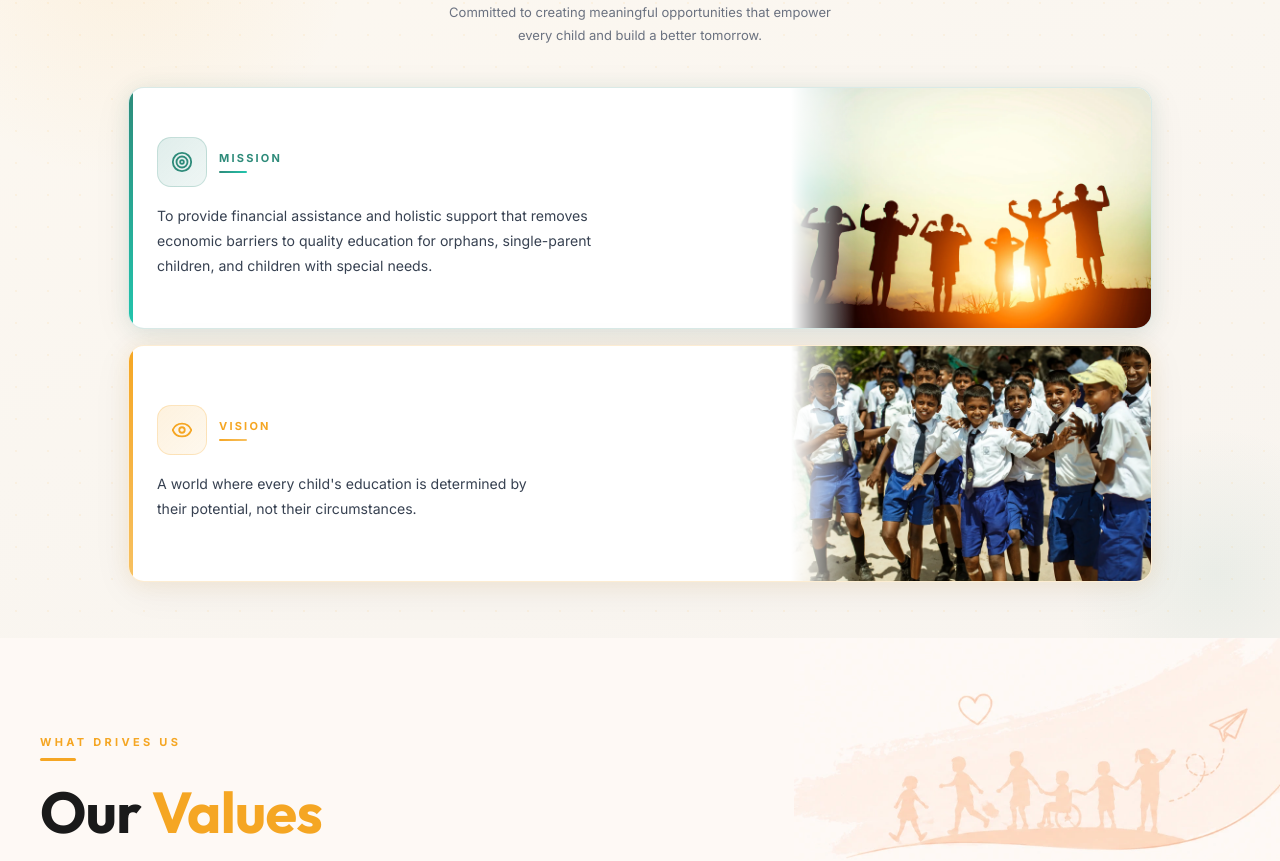
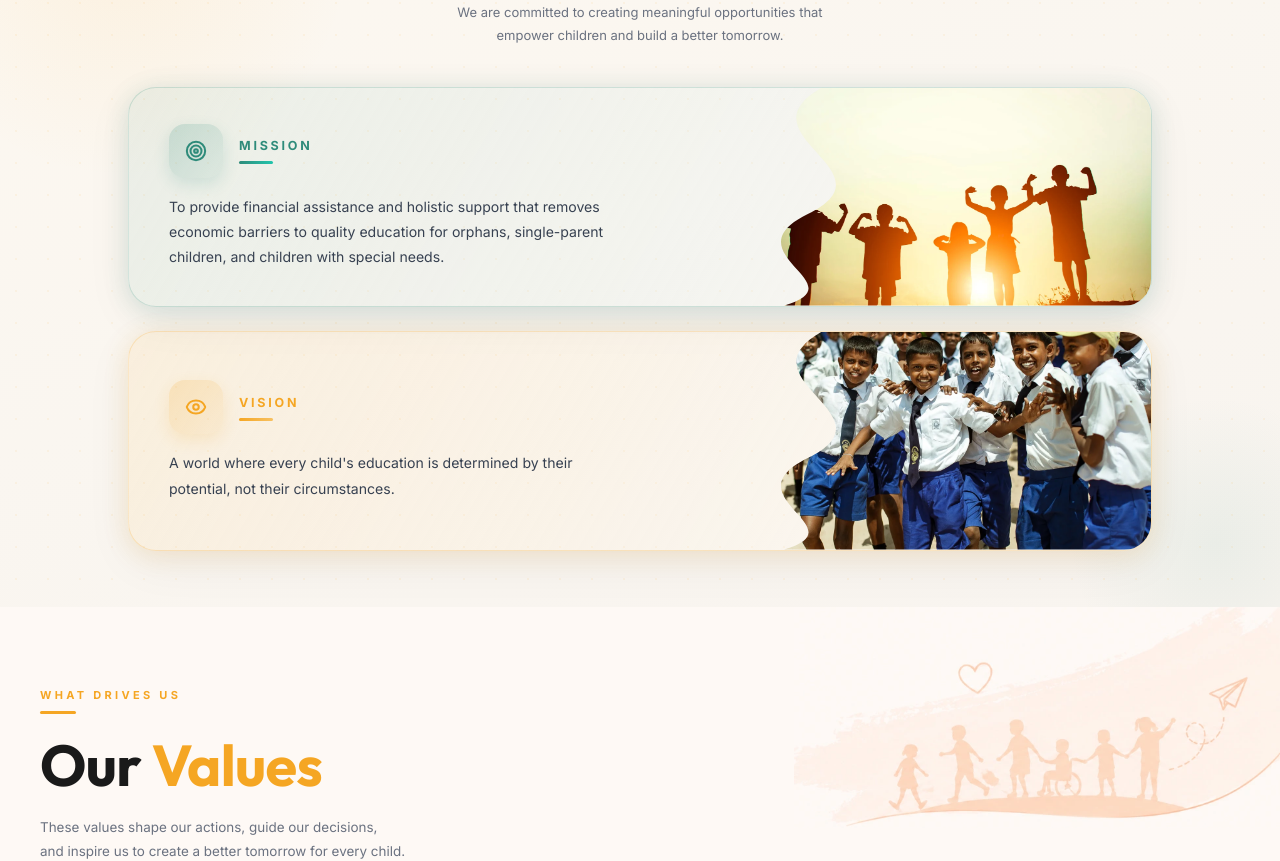
Before and after one commit to shashinadh28/Adhyapana-Foundation, a React (Vite) app: page / in a window 1280 px wide. Shown: the part 1799-2660 px from the top of the page. Built offline with nearby package versions, Linux system fonts and the light colour scheme.

Commit message:
feat: replace Our Purpose with custom wave-clipped card design, keeping Mission first

```diff
--- a/src/components/VisionMission.jsx
+++ b/src/components/VisionMission.jsx
@@ -1,7 +1,123 @@
-import { useRef } from "react";
+import React, { useRef } from "react";
 import { motion, useInView } from "framer-motion";
 import { Eye, Target, Heart, Sparkles, Users, Shield } from "lucide-react";
 import { useNavigate } from "react-router-dom";
+
+/**
+ * Reusable wave-clip SVG defs.
+ * clipPathUnits="objectBoundingBox" means the path coordinates (0–1)
+ * scale automatically to whatever size the image container ends up being —
+ * no need to hand-tune pixel values per breakpoint.
+ */
+function WaveClipDefs() {
+  return (
+    <svg width="0" height="0" className="absolute">
+      <defs>
+        <clipPath id="wave-clip" clipPathUnits="objectBoundingBox">
+          <path d="M0.30,0 C0.12,0.22 0.46,0.38 0.27,0.58 C0.10,0.76 0.38,0.90 0.22,1 L1,1 L1,0 Z" />
+        </clipPath>
+      </defs>
+    </svg>
+  );
+}
+
+function PurposeCard({
+  icon: Icon,
+  label,
+  text,
+  image,
+  imageAlt,
+  accent,     // e.g. "#F5A623"
+  accentTo,   // gradient end, e.g. "#f7c162"
+  tint,       // soft background tint behind whole card
+  iconBg,     // icon circle bg
+  shadow,     // box-shadow color
+  border,     // border color
+  delay = 0,
+}) {
+  return (
+    <motion.div
+      initial={{ opacity: 0, y: 28 }}
+      whileInView={{ opacity: 1, y: 0 }}
+      viewport={{ once: true, amount: 0.3 }}
+      transition={{ duration: 0.7, delay, ease: [0.22, 1, 0.36, 1] }}
+      className="group relative rounded-[28px] overflow-hidden flex flex-col md:flex-row"
+      style={{
+        background: tint,
+        boxShadow: `0 4px 24px ${shadow}, 0 12px 48px rgba(17,24,39,0.06)`,
+        border: `1px solid ${border}`,
+        minHeight: 220, // slightly reduced from 260 to keep gaps smaller
+      }}
+    >
+      {/* Content */}
+      <div className="relative z-10 flex-1 px-8 md:px-10 py-8 md:py-9 flex flex-col justify-center">
+        <div className="flex items-center gap-4 mb-4">
+          <div
+            className="flex items-center justify-center flex-shrink-0 transition-transform duration-300 group-hover:scale-110 group-hover:rotate-6"
+            style={{
+              width: 54,
+              height: 54,
+              borderRadius: 16,
+              background: iconBg,
+              boxShadow: `0 6px 16px ${shadow}`,
+            }}
+          >
+            <Icon size={22} style={{ color: accent }} strokeWidth={2.2} />
+          </div>
+          <div>
+            <span
+              className="font-extrabold uppercase block font-body"
+              style={{ fontSize: 12.5, color: accent, letterSpacing: "0.22em" }}
+            >
+              {label}
+            </span>
+            <div
+              style={{
+                width: 34,
+                height: 3,
+                background: `linear-gradient(90deg, ${accent}, ${accentTo})`,
+                borderRadius: 2,
+                marginTop: 5,
+              }}
+            />
+          </div>
+        </div>
+
+        <p
+          className="text-gray-700 leading-[1.8] font-body"
+          style={{ fontSize: "clamp(13.5px, 1.1vw, 15.5px)", maxWidth: 460 }}
+        >
+          {text}
+        </p>
+      </div>
+
+      {/* Image with wave-clipped edge */}
+      <div
+        className="relative flex-shrink-0 w-full md:w-[46%]"
+        style={{ minHeight: 200 }}
+      >
+        <div
+          className="absolute inset-0 transition-transform duration-700 group-hover:scale-[1.04]"
+          style={{
+            clipPath: "url(#wave-clip)",
+            WebkitClipPath: "url(#wave-clip)",
+          }}
+        >
+          <img
+            src={image}
+            alt={imageAlt}
+            className="w-full h-full object-cover"
+          />
+          {/* subtle color wash on hover */}
+          <div
+            className="absolute inset-0 opacity-0 group-hover:opacity-100 transition-opacity duration-500"
+            style={{ background: `${accent}14` }}
+          />
+        </div>
+      </div>
+    </motion.div>
+  );
+}
 
 /* ── Our Values data ── */
 const values = [
@@ -107,16 +223,24 @@ export default function VisionMission() {
       <section
         ref={sectionRef}
         className="relative w-full py-14 px-6 overflow-hidden"
-        style={{ background: "linear-gradient(160deg, #fdf8f0 0%, #faf6f0 50%, #f8f4ef 100%)" }}
+        style={{
+          background: "linear-gradient(160deg, #fdf8f0 0%, #faf6f0 50%, #f8f4ef 100%)",
+        }}
       >
-        {/* Decorative blobs */}
+        <WaveClipDefs />
+
+        {/* Decorative background blobs */}
         <div
           className="absolute -top-32 -left-32 w-[500px] h-[500px] rounded-full pointer-events-none"
-          style={{ background: "radial-gradient(circle, rgba(245,166,35,0.08) 0%, transparent 65%)" }}
+          style={{
+            background: "radial-gradient(circle, rgba(245,166,35,0.08) 0%, transparent 65%)",
+          }}
         />
         <div
           className="absolute -bottom-24 -right-24 w-80 h-80 rounded-full pointer-events-none"
-          style={{ background: "radial-gradient(circle, rgba(46,139,122,0.07) 0%, transparent 65%)" }}
+          style={{
+            background: "radial-gradient(circle, rgba(46,139,122,0.07) 0%, transparent 65%)",
+          }}
         />
         {/* Dot grid */}
         <div
@@ -129,14 +253,13 @@ export default function VisionMission() {
         />
 
         <div className="relative max-w-5xl mx-auto">
-          {/* ── Section header ── */}
+          {/* Section header */}
           <motion.div
             initial={{ opacity: 0, y: 24 }}
             animate={inView ? { opacity: 1, y: 0 } : {}}
             transition={{ duration: 0.65 }}
             className="text-center mb-10"
           >
-            {/* Eyebrow pill */}
             <div
               className="inline-flex items-center gap-2 mb-4 px-4 py-2 rounded-full"
               style={{
@@ -149,7 +272,7 @@ export default function VisionMission() {
                 style={{ background: "#F5A623" }}
               />
               <span
-                className="font-body font-bold uppercase tracking-[0.26em]"
+                className="font-bold uppercase tracking-[0.26em] font-body"
                 style={{ fontSize: 10.5, color: "#F5A623" }}
               >
                 Our Purpose
@@ -161,205 +284,57 @@ export default function VisionMission() {
               style={{ fontSize: "clamp(26px, 4vw, 48px)", lineHeight: 1.08 }}
             >
               Our Mission. Our Vision.{" "}
-              <span style={{ color: "#F5A623", fontStyle: "italic" }}>Their Future.</span>
+              <span style={{ color: "#F5A623", fontStyle: "italic" }}>
+                Their Future.
+              </span>
             </h2>
             <p
-              className="font-body text-gray-500 leading-[1.75] max-w-sm mx-auto"
+              className="text-gray-500 leading-[1.75] max-w-sm mx-auto font-body"
               style={{ fontSize: "clamp(13px, 1vw, 14.5px)" }}
             >
-              Committed to creating meaningful opportunities that empower
-              every child and build a better tomorrow.
+              We are committed to creating meaningful opportunities that empower children and build a better tomorrow.
             </p>
           </motion.div>
 
-          {/* ── Cards ── */}
-          <div className="flex flex-col gap-4">
+          {/* Cards */}
+          <div className="flex flex-col gap-6">
+            {/* MISSION Card (first) */}
+            <PurposeCard
+              icon={Target}
+              label="Mission"
+              text="To provide financial assistance and holistic support that removes economic barriers to quality education for orphans, single-parent children, and children with special needs."
+              image="/Our-Purpose/mission.webp"
+              imageAlt="Mission — children studying at desks"
+              accent="#2E8B7A"
+              accentTo="#22c5ad"
+              tint="linear-gradient(120deg, rgba(46,139,122,0.08) 0%, rgba(255,255,255,0.4) 100%)"
+              iconBg="linear-gradient(135deg, rgba(46,139,122,0.20) 0%, rgba(46,139,122,0.08) 100%)"
+              shadow="rgba(46,139,122,0.16)"
+              border="rgba(46,139,122,0.20)"
+              delay={0.1}
+            />
 
-            {/* ── MISSION Card (first) ── */}
-            <motion.div
-              initial={{ opacity: 0, x: -28 }}
-              animate={inView ? { opacity: 1, x: 0 } : {}}
-              transition={{ duration: 0.7, delay: 0.12, ease: [0.22, 1, 0.36, 1] }}
-              className="group relative rounded-2xl overflow-hidden flex flex-col md:flex-row"
-              style={{
-                background: "#fff",
-                boxShadow: "0 2px 20px rgba(46,139,122,0.10), 0 8px 40px rgba(0,0,0,0.06)",
-                border: "1px solid rgba(46,139,122,0.18)",
-                minHeight: 190,
-              }}
-            >
-              {/* Left color accent bar */}
-              <div
-                className="absolute left-0 top-0 bottom-0 w-1 rounded-l-2xl"
-                style={{ background: "linear-gradient(180deg, #2E8B7A 0%, #22c5ad 100%)" }}
-              />
-
-              {/* Content */}
-              <div className="flex-1 pl-7 pr-6 py-8 md:py-9 flex flex-col justify-center">
-                {/* Icon + badge row */}
-                <div className="flex items-center gap-3 mb-4">
-                  <div
-                    className="flex items-center justify-center flex-shrink-0 transition-transform duration-300 group-hover:scale-110"
-                    style={{
-                      width: 50,
-                      height: 50,
-                      borderRadius: 14,
-                      background: "linear-gradient(135deg, rgba(46,139,122,0.15) 0%, rgba(46,139,122,0.08) 100%)",
-                      border: "1.5px solid rgba(46,139,122,0.20)",
-                    }}
-                  >
-                    <Target size={22} style={{ color: "#2E8B7A" }} />
-                  </div>
-                  <div>
-                    <span
-                      className="font-body font-extrabold uppercase tracking-[0.24em] block"
-                      style={{ fontSize: 11, color: "#2E8B7A", letterSpacing: "0.2em" }}
-                    >
-                      Mission
-                    </span>
-                    <div
-                      style={{
-                        width: 28,
-                        height: 2.5,
-                        background: "linear-gradient(90deg, #2E8B7A, #22c5ad)",
-                        borderRadius: 2,
-                        marginTop: 4,
-                      }}
-                    />
-                  </div>
-                </div>
-
-                <p
-                  className="font-body text-gray-700 leading-[1.8]"
-                  style={{ fontSize: "clamp(13.5px, 1.1vw, 15.5px)", maxWidth: 440 }}
-                >
-                  To provide financial assistance and holistic support that removes
-                  economic barriers to quality education for orphans, single-parent
-                  children, and children with special needs.
-                </p>
-              </div>
-
-              {/* Right: image */}
-              <div
-                className="relative flex-shrink-0 overflow-hidden"
-                style={{ width: "clamp(180px, 36%, 360px)", minHeight: 190 }}
-              >
-                {/* Fade edge */}
-                <div
-                  className="absolute inset-y-0 left-0 w-16 z-10 pointer-events-none hidden md:block"
-                  style={{
-                    background: "linear-gradient(to right, #fff 0%, transparent 100%)",
-                  }}
-                />
-                {/* Teal tint overlay */}
-                <div
-                  className="absolute inset-0 z-[5] pointer-events-none opacity-0 group-hover:opacity-100 transition-opacity duration-500"
-                  style={{ background: "rgba(46,139,122,0.06)" }}
-                />
-                <img
-                  src="/Our-Purpose/mission.webp"
-                  alt="Mission — children studying at desks"
-                  className="w-full h-full object-cover transition-transform duration-700 group-hover:scale-105"
-                  style={{ minHeight: 190 }}
-                />
-              </div>
-            </motion.div>
-
-            {/* ── VISION Card (second) ── */}
-            <motion.div
-              initial={{ opacity: 0, x: 28 }}
-              animate={inView ? { opacity: 1, x: 0 } : {}}
-              transition={{ duration: 0.7, delay: 0.24, ease: [0.22, 1, 0.36, 1] }}
-              className="group relative rounded-2xl overflow-hidden flex flex-col md:flex-row"
-              style={{
-                background: "#fff",
-                boxShadow: "0 2px 20px rgba(245,166,35,0.10), 0 8px 40px rgba(0,0,0,0.06)",
-                border: "1px solid rgba(245,166,35,0.20)",
-                minHeight: 190,
-              }}
-            >
-              {/* Left color accent bar */}
-              <div
-                className="absolute left-0 top-0 bottom-0 w-1 rounded-l-2xl"
-                style={{ background: "linear-gradient(180deg, #F5A623 0%, #f7c162 100%)" }}
-              />
-
-              {/* Content */}
-              <div className="flex-1 pl-7 pr-6 py-8 md:py-9 flex flex-col justify-center">
-                {/* Icon + badge row */}
-                <div className="flex items-center gap-3 mb-4">
-                  <div
-                    className="flex items-center justify-center flex-shrink-0 transition-transform duration-300 group-hover:scale-110"
-                    style={{
-                      width: 50,
-                      height: 50,
-                      borderRadius: 14,
-                      background: "linear-gradient(135deg, rgba(245,166,35,0.15) 0%, rgba(245,166,35,0.08) 100%)",
-                      border: "1.5px solid rgba(245,166,35,0.22)",
-                    }}
-                  >
-                    <Eye size={22} style={{ color: "#F5A623" }} />
-                  </div>
-                  <div>
-                    <span
-                      className="font-body font-extrabold uppercase tracking-[0.24em] block"
-                      style={{ fontSize: 11, color: "#F5A623", letterSpacing: "0.2em" }}
-                    >
-                      Vision
-                    </span>
-                    <div
-                      style={{
-                        width: 28,
-                        height: 2.5,
-                        background: "linear-gradient(90deg, #F5A623, #f7c162)",
-                        borderRadius: 2,
-                        marginTop: 4,
-                      }}
-                    />
-                  </div>
-                </div>
-
-                <p
-                  className="font-body text-gray-700 leading-[1.8]"
-                  style={{ fontSize: "clamp(13.5px, 1.1vw, 15.5px)", maxWidth: 400 }}
-                >
-                  A world where every child's education is determined by their
-                  potential, not their circumstances.
-                </p>
-              </div>
-
-              {/* Right: image */}
-              <div
-                className="relative flex-shrink-0 overflow-hidden"
-                style={{ width: "clamp(180px, 36%, 360px)", minHeight: 190 }}
-              >
-                {/* Fade edge */}
-                <div
-                  className="absolute inset-y-0 left-0 w-16 z-10 pointer-events-none hidden md:block"
-                  style={{
-                    background: "linear-gradient(to right, #fff 0%, transparent 100%)",
-                  }}
-                />
-                {/* Amber tint overlay on hover */}
-                <div
-                  className="absolute inset-0 z-[5] pointer-events-none opacity-0 group-hover:opacity-100 transition-opacity duration-500"
-                  style={{ background: "rgba(245,166,35,0.05)" }}
-                />
-                <img
-                  src="/Our-Purpose/vision.webp"
-                  alt="Vision — smiling children in school"
-                  className="w-full h-full object-cover transition-transform duration-700 group-hover:scale-105"
-                  style={{ minHeight: 190 }}
-                />
-              </div>
-            </motion.div>
-
+            {/* VISION Card (second) */}
+            <PurposeCard
+              icon={Eye}
+              label="Vision"
+              text="A world where every child's education is determined by their potential, not their circumstances."
+              image="/Our-Purpose/vision.webp"
+              imageAlt="Vision — smiling children in school uniforms"
+              accent="#F5A623"
+              accentTo="#f7c162"
+              tint="linear-gradient(120deg, rgba(245,166,35,0.09) 0%, rgba(255,255,255,0.4) 100%)"
+              iconBg="linear-gradient(135deg, rgba(245,166,35,0.20) 0%, rgba(245,166,35,0.08) 100%)"
+              shadow="rgba(245,166,35,0.16)"
+              border="rgba(245,166,35,0.22)"
+              delay={0.22}
+            />
           </div>
         </div>
       </section>
 
       {/* ══ OUR VALUES ══ */}
-      <section className="py-24 relative overflow-hidden" style={{ background: "#FEF9F5" }}>
+      <section className="py-20 relative overflow-hidden" style={{ background: "#FEF9F5" }}>
         {/* Top-right decorative background image */}
         <div
           className="absolute top-0 right-0 pointer-events-none"
@@ -375,7 +350,7 @@ export default function VisionMission() {
             initial={{ opacity: 0, y: 28 }}
             animate={valuesInView ? { opacity: 1, y: 0 } : {}}
             transition={{ duration: 0.65 }}
-            className="mb-14"
+            className="mb-12"
           >
             <p className="font-body text-[11px] font-bold uppercase tracking-[0.3em] mb-2" style={{ color: "#F5A623" }}>
               What Drives Us
@@ -395,7 +370,7 @@ export default function VisionMission() {
           </motion.div>
 
           {/* Values grid */}
-          <div className="grid grid-cols-1 sm:grid-cols-2 xl:grid-cols-4 gap-6 mb-14">
+          <div className="grid grid-cols-1 sm:grid-cols-2 xl:grid-cols-4 gap-6 mb-12">
             {values.map((v, i) => (
               <ValueCard key={i} value={v} index={i} />
             ))}
```
